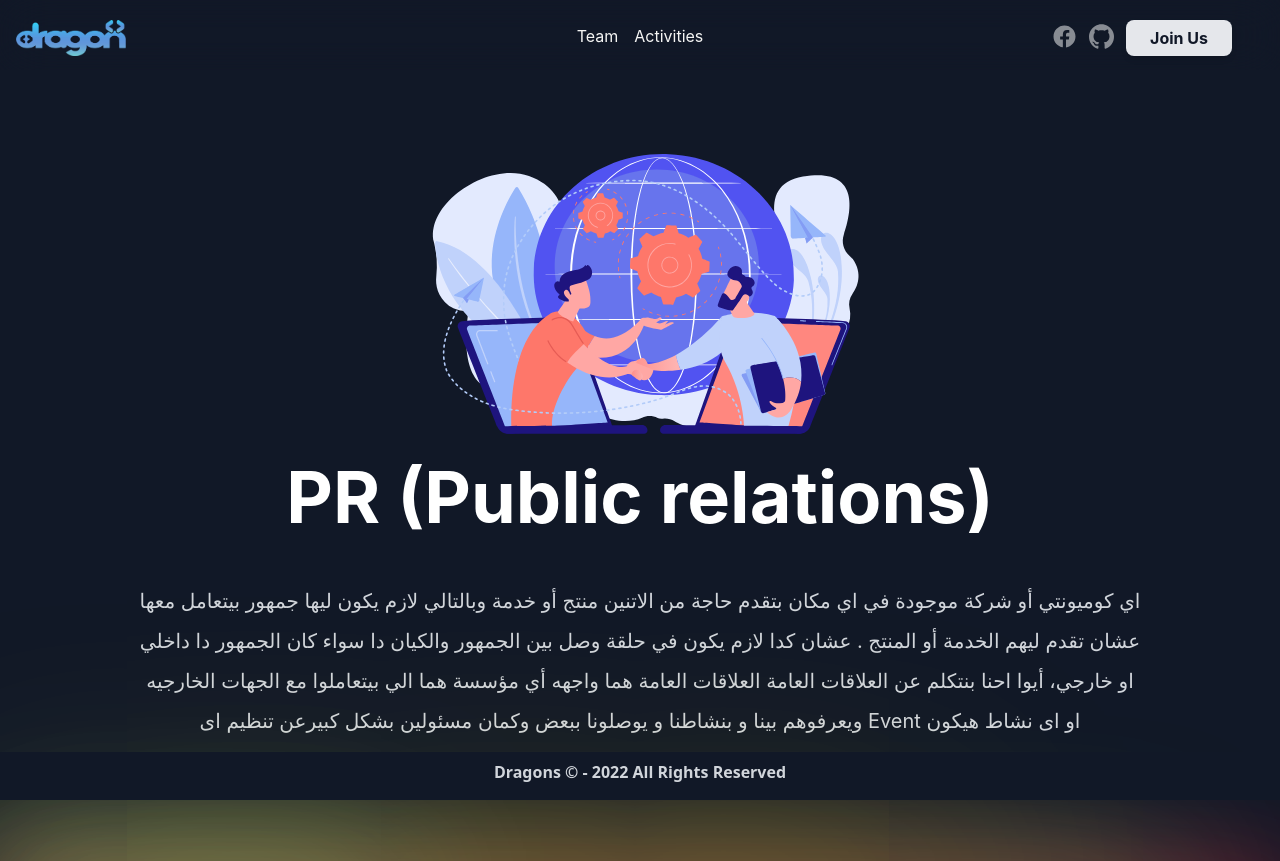
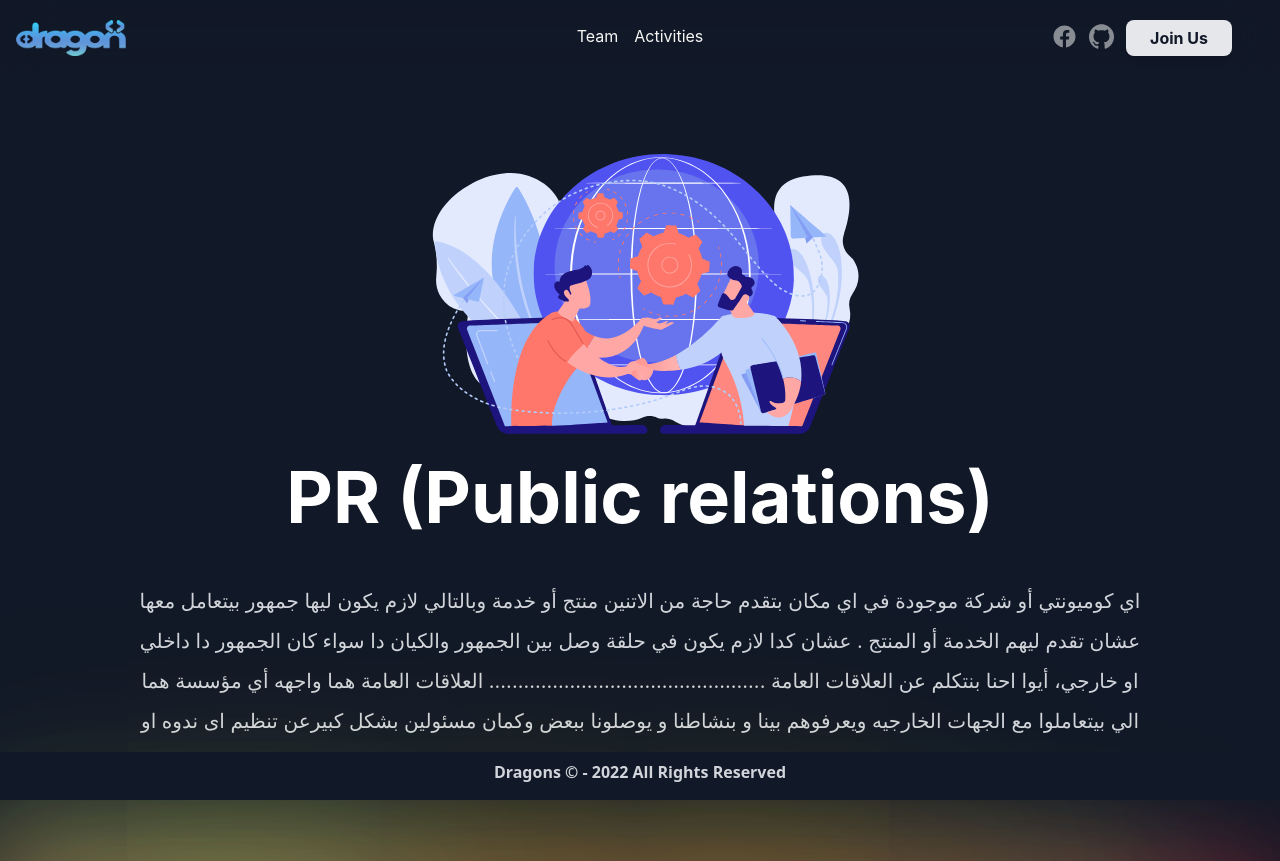
Before and after one commit to Hamdysaad20/dragonsWebsite, a Next.js app: page /PR in a window 1280 px wide. Built offline with nearby package versions, Linux system fonts and the light colour scheme.

Commit message:
Update PR.js

```diff
--- a/pages/PR.js
+++ b/pages/PR.js
@@ -22,9 +22,9 @@ function PR() {
           أو المنتج .
           عشان كدا لازم يكون في حلقة وصل بين الجمهور والكيان دا سواء
           كان الجمهور دا داخلي او خارجي، أيوا احنا بنتكلم عن العلاقات العامة
-          العلاقات العامة  هما واجهه أي مؤسسة هما الي بيتعاملوا مع الجهات الخارجيه ويعرفوهم
-          بينا و بنشاطنا و يوصلونا ببعض وكمان مسئولين بشكل كبيرعن تنظيم اى
-          Event
+          ................................................
+          العلاقات العامة هما واجهه أي مؤسسة هما الي بيتعاملوا مع الجهات الخارجيه ويعرفوهم
+          بينا و بنشاطنا و يوصلونا ببعض وكمان مسئولين بشكل كبيرعن تنظيم اى ندوه
           او اى نشاط هيكون بين الكيان والطلاب
         </h1>
       </div>
```
